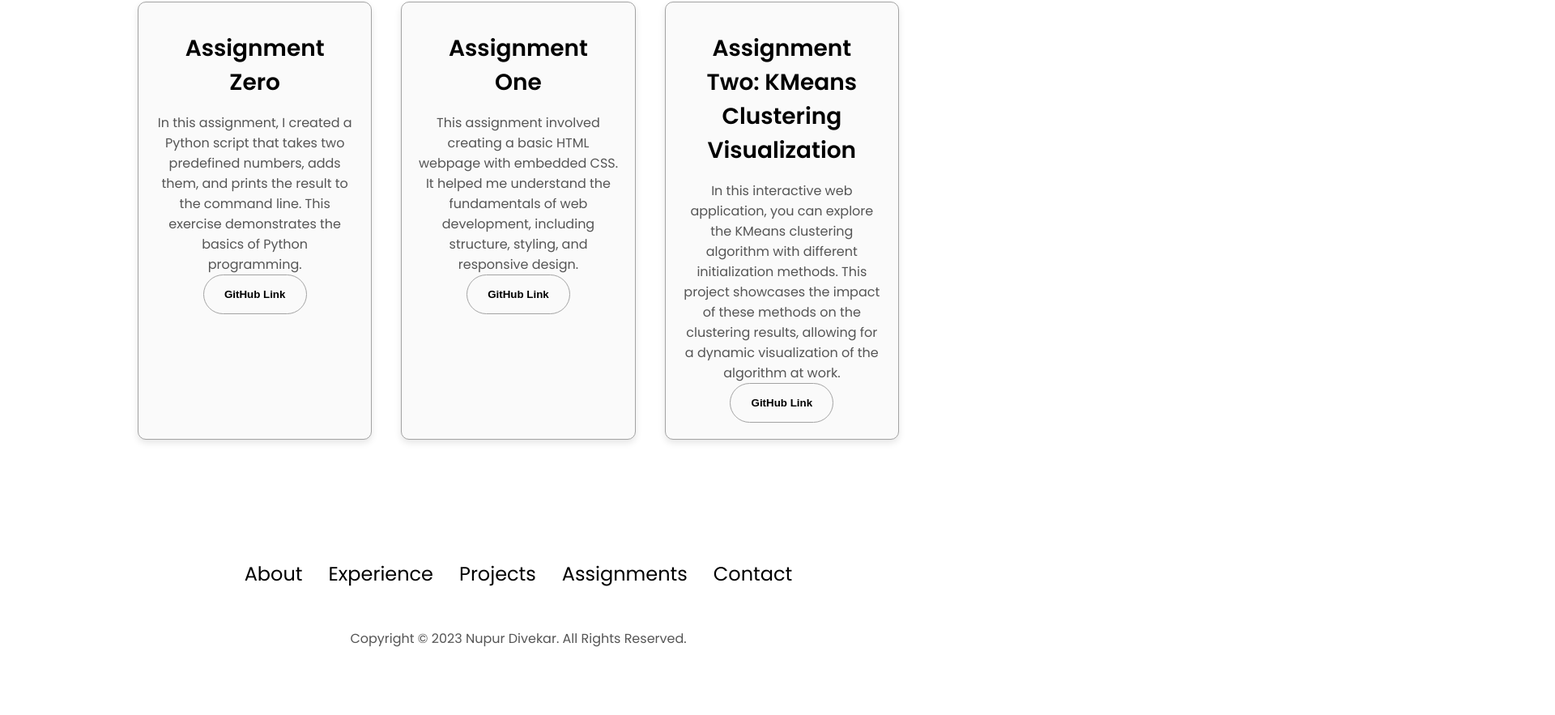
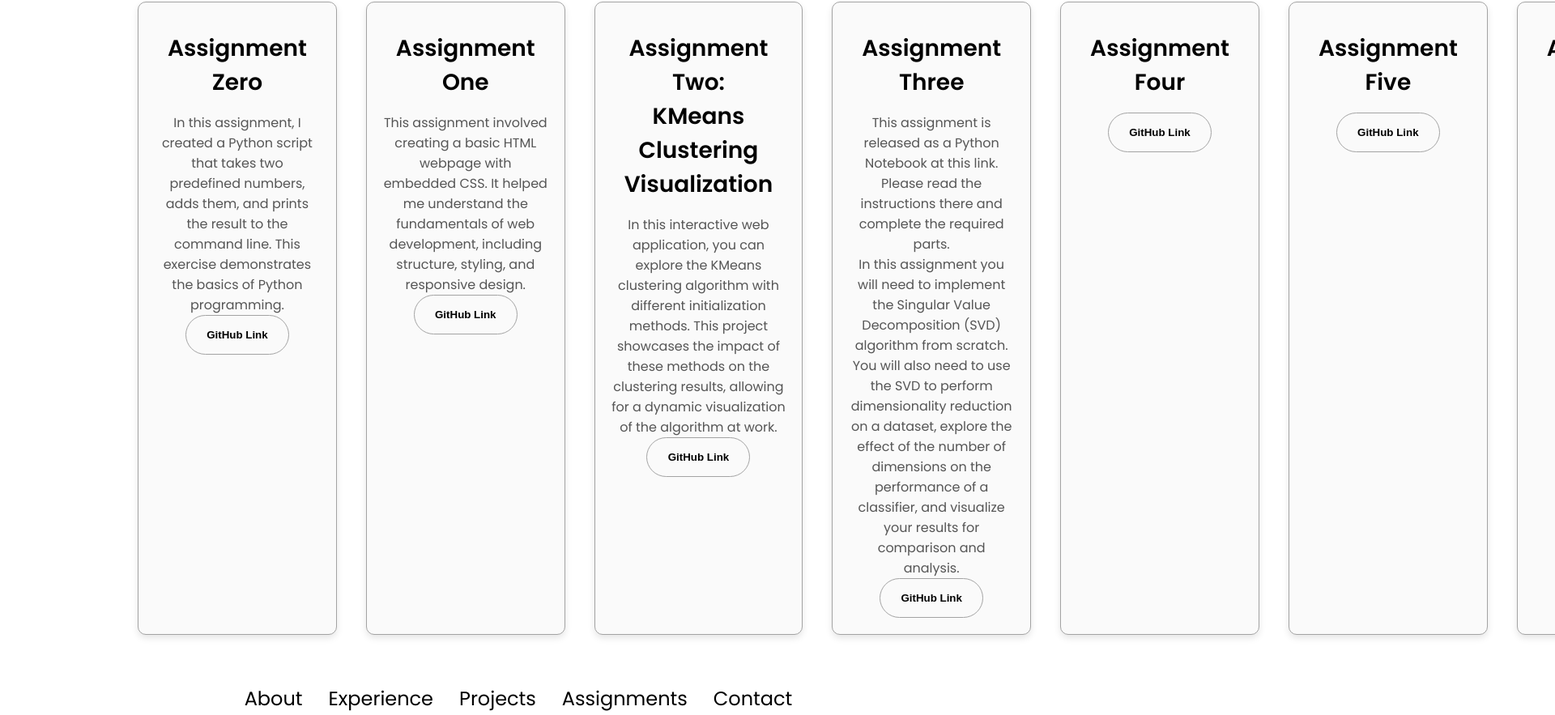
Before and after one commit to nupurdivekar/nupurdivekar.github.io, a plain HTML site: page assignments.html in a window 1280 px wide. Shown: the part 354-1237 px from the top of the page at 81% size, 1920 px wide, since content can reach past the window. Before the commit the page ends 1202 px from the top, so only its background shows below. Drawn offline with Linux system fonts and the light colour scheme.

Commit message:
added section for assignment 3

```diff
--- a/assignments.html
+++ b/assignments.html
@@ -22,6 +22,7 @@
     <h1 class="title">My Assignments</h1>
     <div class="assignments-details-container">
       <div class="about-containers">
+        <!-- Assignment Zero -->
         <div class="details-container color-container">
           <h2 class="experience-sub-title project-title">Assignment Zero</h2>
           <p>In this assignment, I created a Python script that takes two predefined numbers, adds them, and prints the result to the command line. This exercise demonstrates the basics of Python programming.</p>
@@ -31,6 +32,7 @@
             </button>
           </div>
         </div>
+        <!-- Assignment One -->
         <div class="details-container color-container">
           <h2 class="experience-sub-title project-title">Assignment One</h2>
           <p>This assignment involved creating a basic HTML webpage with embedded CSS. It helped me understand the fundamentals of web development, including structure, styling, and responsive design.</p>
@@ -40,11 +42,53 @@
             </button>
           </div>
         </div>
+        <!-- Assignment Two -->
         <div class="details-container color-container">
           <h2 class="experience-sub-title project-title">Assignment Two: KMeans Clustering Visualization</h2>
           <p>In this interactive web application, you can explore the KMeans clustering algorithm with different initialization methods. This project showcases the impact of these methods on the clustering results, allowing for a dynamic visualization of the algorithm at work.</p>
           <div class="btn-container">
             <button class="btn btn-color-2 project-btn" onclick="location.href='https://github.com/nupurdivekar/ndivekar-assignment-2.git'">
+              GitHub Link
+            </button>
+          </div>
+        </div>
+        <!-- Assignment Three -->
+        <div class="details-container color-container">
+          <h2 class="experience-sub-title project-title">Assignment Three</h2>
+          <p>This assignment is released as a Python Notebook at this link. Please read the instructions there and complete the required parts.</p>
+          <p>In this assignment you will need to implement the Singular Value Decomposition (SVD) algorithm from scratch. You will also need to use the SVD to perform dimensionality reduction on a dataset, explore the effect of the number of dimensions on the performance of a classifier, and visualize your results for comparison and analysis.</p>
+          <div class="btn-container">
+            <button class="btn btn-color-2 project-btn" onclick="location.href='https://github.com/nupurdivekar/ndivekar-assignment-3.git'">
+              GitHub Link
+            </button>
+          </div>
+        </div>
+        <!-- Assignment Four -->
+        <div class="details-container color-container">
+          <h2 class="experience-sub-title project-title">Assignment Four</h2>
+          <p></p>
+          <div class="btn-container">
+            <button class="btn btn-color-2 project-btn" onclick="location.href='https://github.com/nupurdivekar/ndivekar-assignment-4.git'">
+              GitHub Link
+            </button>
+          </div>
+        </div>
+        <!-- Assignment Five -->
+        <div class="details-container color-container">
+          <h2 class="experience-sub-title project-title">Assignment Five</h2>
+          <p></p>
+          <div class="btn-container">
+            <button class="btn btn-color-2 project-btn" onclick="location.href='https://github.com/nupurdivekar/ndivekar-assignment-5.git'">
+              GitHub Link
+            </button>
+          </div>
+        </div>
+        <!-- Assignment Six -->
+        <div class="details-container color-container">
+          <h2 class="experience-sub-title project-title">Assignment Six</h2>
+          <p></p>
+          <div class="btn-container">
+            <button class="btn btn-color-2 project-btn" onclick="location.href='https://github.com/nupurdivekar/ndivekar-assignment-6.git'">
               GitHub Link
             </button>
           </div>
```
